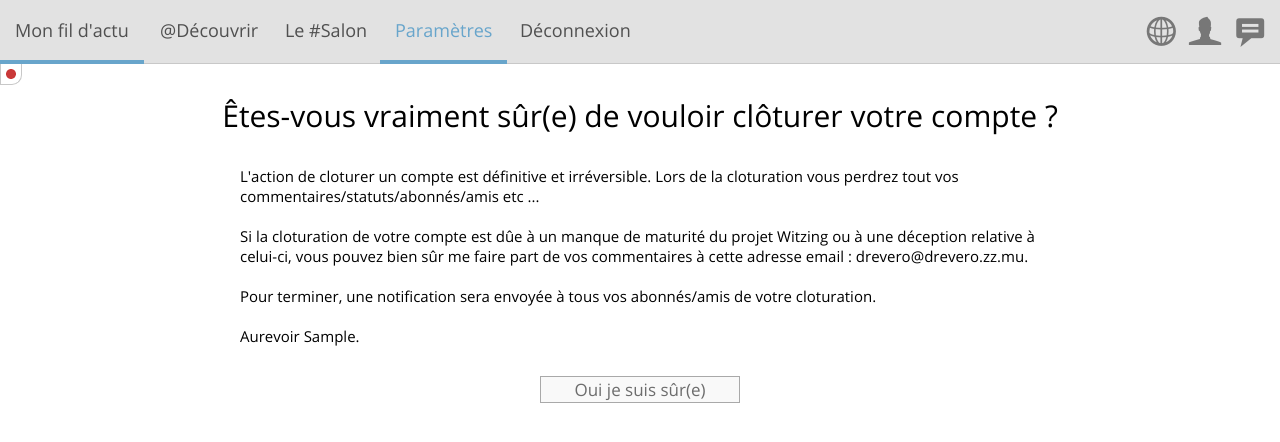
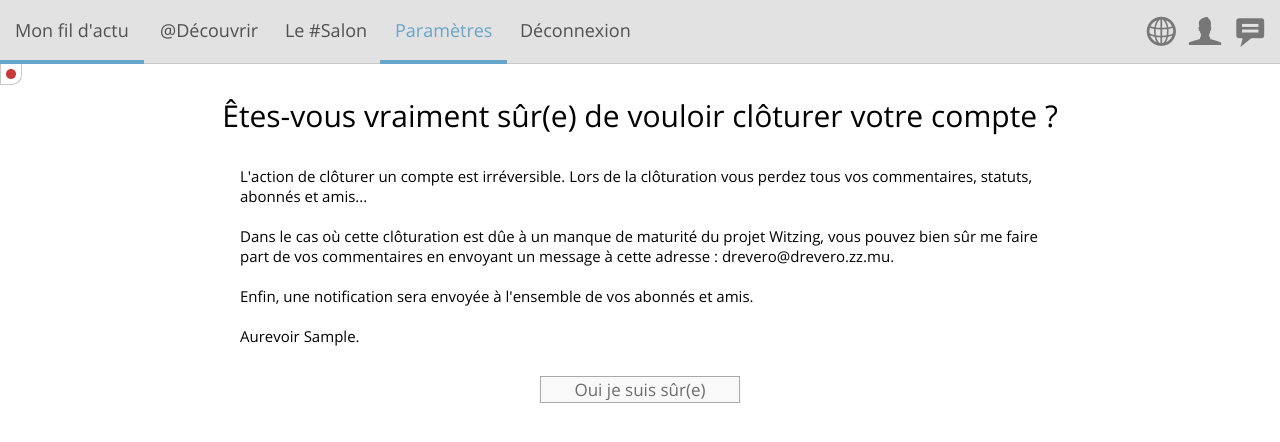
Before and after one commit to Drevero/witzing, a PHP site: page /p/cloturer_compte.php in a window 1280 px wide. Shown: the top 442 px of the page. Run offline with PHP 8.4, Linux system fonts and the light colour scheme; the visitor is signed in with stand-in values (Sample User, id 1); tables that the repository leaves empty hold one stand-in row (values such as "Sample post"); data that the repository does not hold is empty.

Commit message:
Amélioration du texte de clôturation
Amélioration du texte de clôturation.

```diff
--- a/p/cloturer_compte.php
+++ b/p/cloturer_compte.php
@@ -143,7 +143,7 @@ include('../data/bandeau.php');
 <div id="conteneur_membre">
 	<p id="parametre_compte_texte">Êtes-vous vraiment sûr(e) de vouloir clôturer votre compte ?</p>
 	<div id="conteneur_cloturation">
-		<p id="infos_cloturation">L'action de cloturer un compte est définitive et irréversible. Lors de la cloturation vous perdrez tout vos commentaires/statuts/abonnés/amis etc ...<br /><br />Si la cloturation de votre compte est dûe à un manque de maturité du projet Witzing ou à une déception relative à celui-ci, vous pouvez bien sûr me faire part de vos commentaires à cette adresse email : drevero@drevero.zz.mu.<br /><br />Pour terminer, une notification sera envoyée à tous vos abonnés/amis de votre cloturation.<br /><br />Aurevoir <?php echo htmlspecialchars($recherche['pseudo']); ?>.</p>
+		<p id="infos_cloturation">L'action de clôturer un compte est irréversible. Lors de la clôturation vous perdez tous vos commentaires, statuts, abonnés et amis...<br /><br />Dans le cas où cette clôturation est dûe à un manque de maturité du projet Witzing, vous pouvez bien sûr me faire part de vos commentaires en envoyant un message à cette adresse : drevero@drevero.zz.mu.<br /><br />Enfin, une notification sera envoyée à l'ensemble de vos abonnés et amis.<br /><br />Aurevoir <?php echo htmlspecialchars($recherche['pseudo']); ?>.</p>
 		<a href="cloturer_compte.php?oui" title="Cloturer le compte"><input type="button" value="Oui je suis sûr(e)" id="cloturer_compte_confirm"/></a>
 	</div>
 </div>
```
